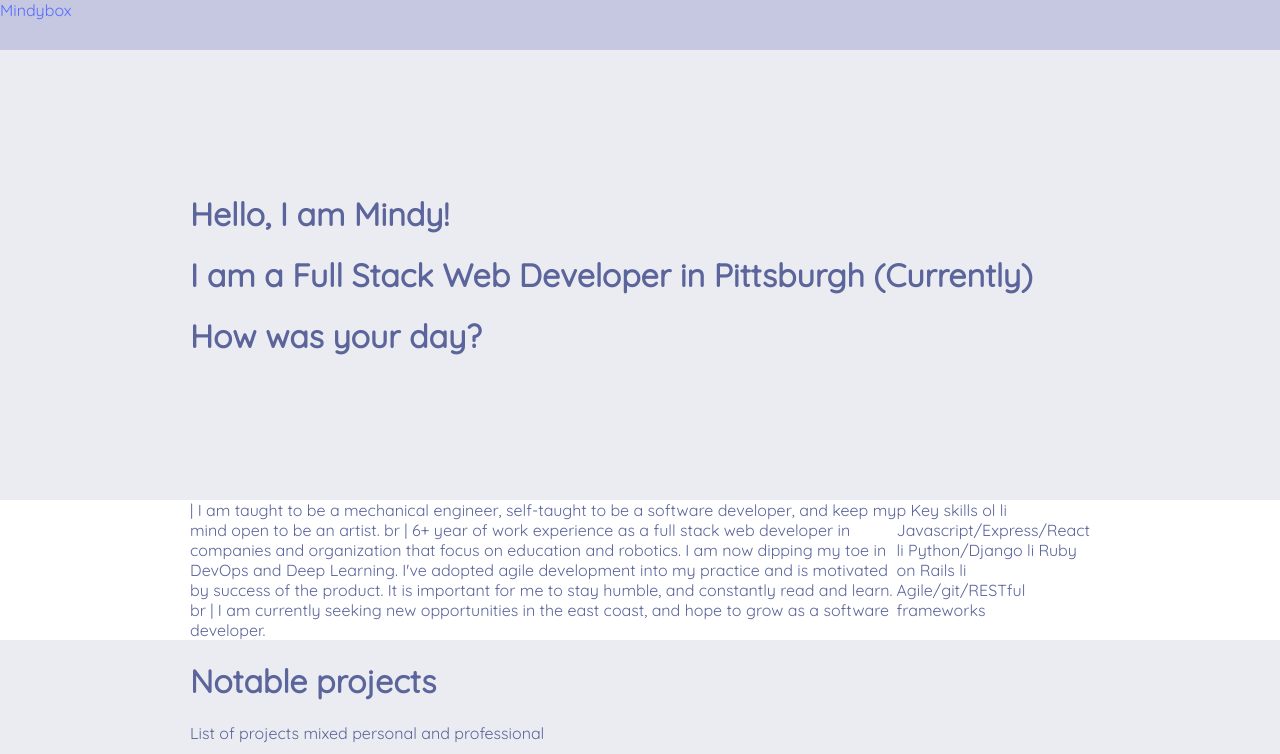
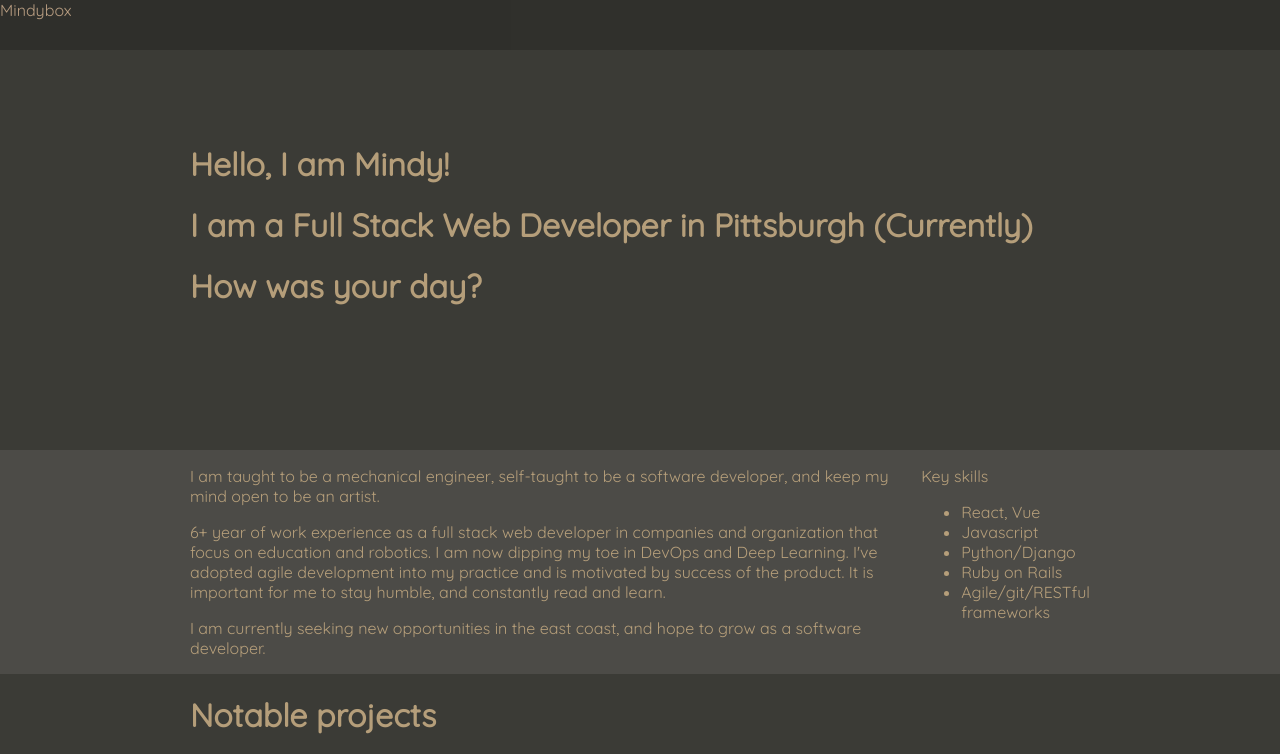
Before and after one commit to mindyBasket/git-home, a plain HTML site: page index.html in a window 1280 px wide. Shown: the top 754 px of the page. Drawn offline with Linux system fonts and the light colour scheme.

Commit message:
Rework color into something darker

```diff
--- a/index.html
+++ b/index.html
@@ -35,23 +35,34 @@
 
 			<div class="block" id="aboutme">
 
-
 				<div class="content">
 					<div class="flex_row">
 						<div class="box">
-						| I am taught to be a mechanical engineer, self-taught to be a software developer, and keep my mind open to be an artist.
-						br
-						| 6+ year of work experience as a full stack web developer in companies and organization that focus on education and robotics. I am now dipping my toe in DevOps and Deep Learning. I've adopted agile development into my practice and is motivated by success of the product. It is important for me to stay humble, and constantly read and learn.
-						br
-						| I am currently seeking new opportunities in the east coast, and hope to grow as a software developer.
+							<p>
+								I am taught to be a mechanical engineer, self-taught to be a software developer, and keep my mind open to be an artist.
+							</p>
+							<p>
+								6+ year of work experience as a full stack web developer in companies and organization that focus on education and robotics. I am now dipping my toe in DevOps and Deep Learning. I've adopted agile development into my practice and is motivated by success of the product. It is important for me to stay humble, and constantly read and learn.
+							</p>
+							<p>
+								I am currently seeking new opportunities in the east coast, and hope to grow as a software developer.
+							</p>
+
 						</div>
 						<div class="box">
-							p Key skills
-						ol
-							li Javascript/Express/React
-							li Python/Django
-							li Ruby on Rails
-							li Agile/git/RESTful frameworks
+							<p>
+								Key skills
+								<ul>
+									<li>React, Vue</li>
+									<li>Javascript</li>
+									<li>Python/Django</li>
+									<li>Ruby on Rails</li>
+									<li>Agile/git/RESTful frameworks</li>
+								</ul>
+							</p>
+
+
+
 						</div>
 
 					</div>
--- a/src/css/_cards.scss
+++ b/src/css/_cards.scss
@@ -1,6 +1,6 @@
 .card{
 	padding: 20px;
-	border:1px solid #3e225433;
+	border:1px solid #ffbd012b;
 	border-radius: 10px;
 	width: 41%;
 
@@ -22,11 +22,11 @@
 		.tags{
 
 			span{
-				border:1px solid blue;
+				border:1px solid $hl-blue;
 				border-radius: 5px;
 				padding: 3px 6px;
 				margin: 0px 5px 5px 0;
-				color: blue;
+				color: $hl-blue;
 				font-size: 0.7em;
 
 			}
--- a/src/css/_mainLayout.scss
+++ b/src/css/_mainLayout.scss
@@ -1,7 +1,10 @@
-$hl1: #556cff;
+$hl-blue: #99cfb9;
 
-$base: #c6c7e1;
-$base-light:#eaecf1;
+$base: #3b3b36;
+$base-text: #b59e7a;
+
+$base-light: #eaf2df;
+$base-light-text: #57997e;
 
 
 body, html{
@@ -35,11 +38,14 @@ body, html{
 
 .header{
 	display:flex;
+	position: fixed;
 	flex-direction: row;
-	background-color: #c6c7e1;
+	width: 100%;
+
+	background-color: #00000030;
 	height: 50px;
 
-	color: $hl1;
+	color: #b89d81;
 }
 
 .portfolio_wrapper{
@@ -50,8 +56,8 @@ body, html{
 
 .block{
 	display:flex;
-	background-color:#eaecf1;
-	color: #5b659b;
+	background-color: $base;
+	color: $base-text;
 
 	.content{
 		width: 900px;
@@ -70,5 +76,5 @@ body, html{
 }
 
 .block#aboutme{
-	background-color: white;
+	background-color: #4c4b47;
 }
```
Also changed, not shown: src/css/master.css.
